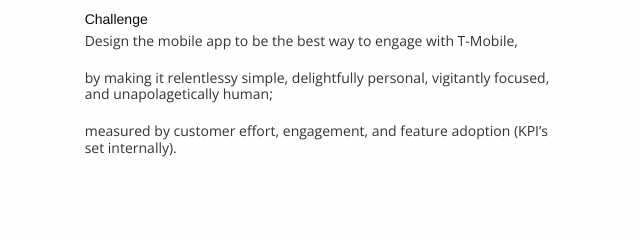
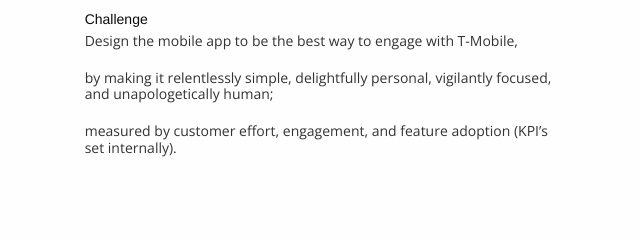
Before and after one commit to techmann/portfolio, a plain HTML site: page tmobileapp.html in a window 1280 px wide. Shown: the part 409-649 px from the top of the page, 112-752 px from the left. Drawn offline with nearby package versions, Linux system fonts and the light colour scheme.

Commit message:
spelling update

```diff
--- a/tmobileapp.html
+++ b/tmobileapp.html
@@ -43,7 +43,7 @@
 	<div class="large-6 medium-6 small-10 columns challenge">
 		<h1>Challenge</h1>
 		<p>Design the mobile app to be the best way to engage with T-Mobile,</p>
-		<p> by making it relentlessy simple, delightfully personal, vigitantly focused, and unapolagetically human;</p>
+		<p> by making it relentlessly simple, delightfully personal, vigilantly focused, and unapologetically human;</p>
 		<p>measured by customer effort, engagement, and feature adoption (KPI’s set internally).</p>
 	</div>
 	<div class="large-2 medium-1 small-12"></div>
```
